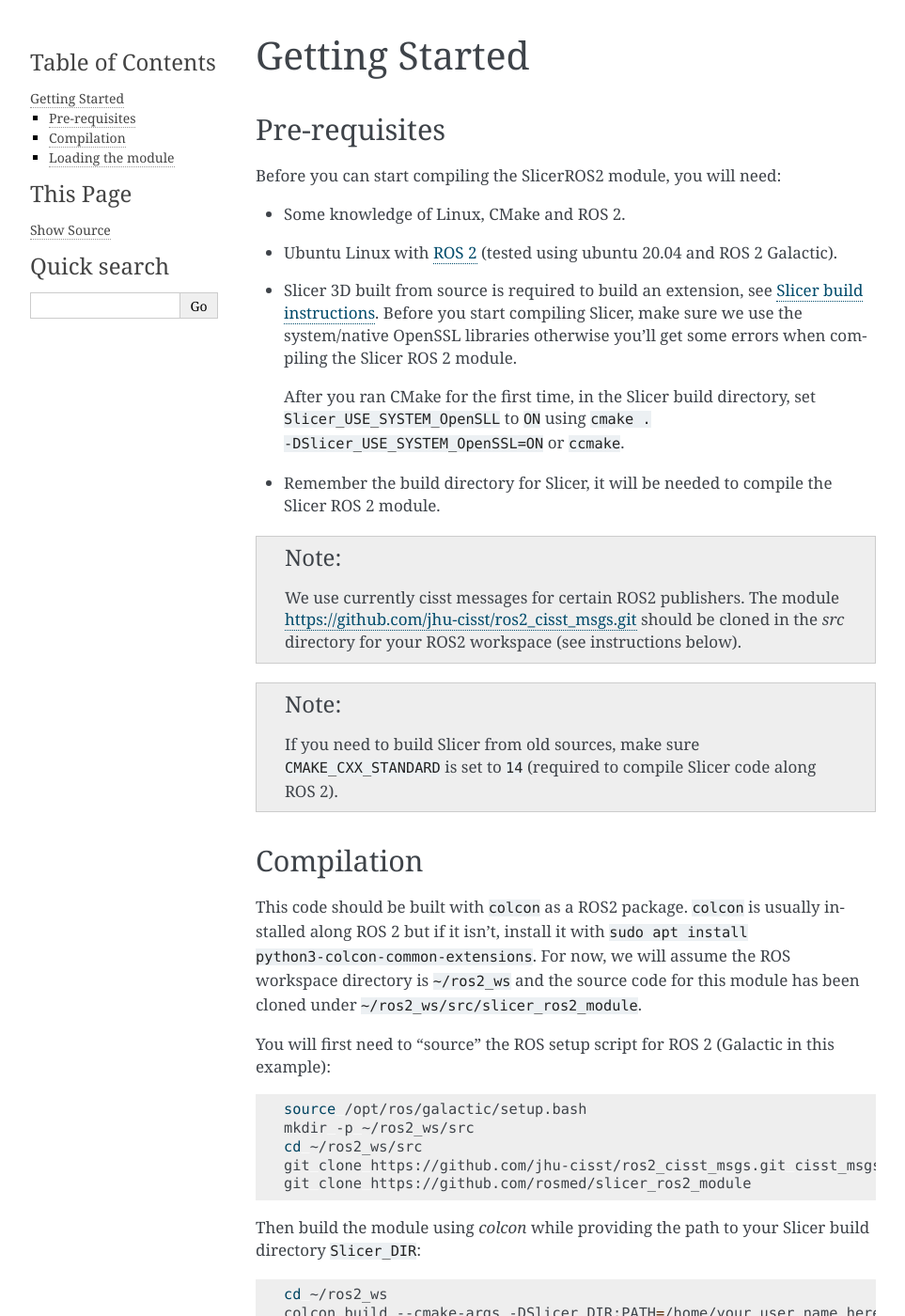
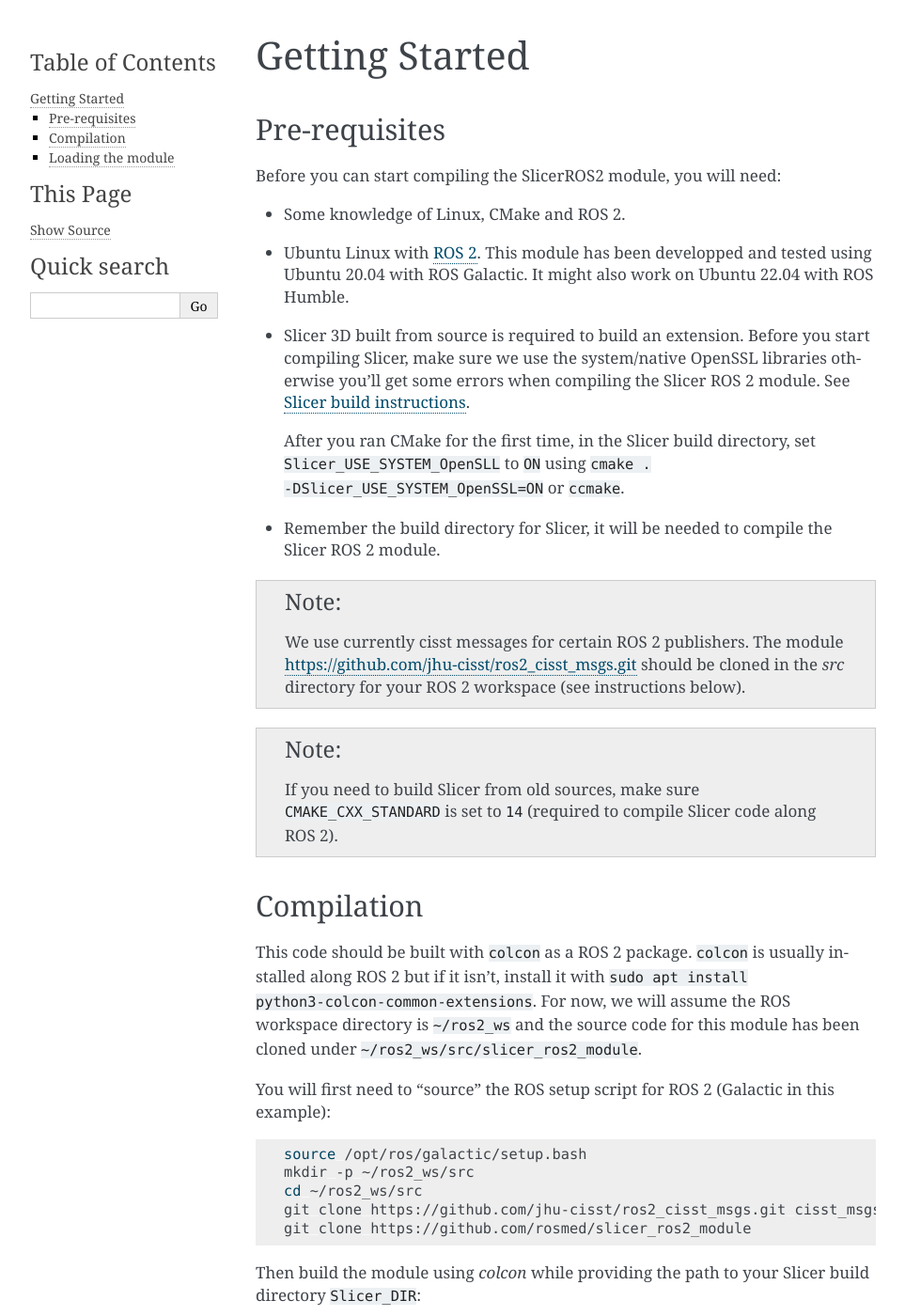
Before and after one commit to rosmed/slicer_ros2_module, a Sphinx documentation site: the page built from docs/pages/getting-started.rst, in a window 1280 px wide and 1400 px high. Shown: the whole window at 94% size, without its empty margins (148-1111 px from the left). Built offline with Sphinx 7.4.7, drawn with Linux system fonts in a browser that asks for light colours.

Commit message:
doc: work in progress

```diff
--- a/docs/pages/getting-started.rst
+++ b/docs/pages/getting-started.rst
@@ -10,14 +10,15 @@
 Before you can start compiling the SlicerROS2 module, you will need:
 
 * Some knowledge of Linux, CMake and ROS 2.
-* Ubuntu Linux with `ROS 2 <https://www.ros.org>`_ (tested using
-  ubuntu 20.04 and ROS 2 Galactic).
-* Slicer 3D built from source is required to build an extension, see
-  `Slicer build instructions
-  <https://slicer.readthedocs.io/en/latest/developer_guide/build_instructions/linux.html>`_.
+* Ubuntu Linux with `ROS 2 <https://www.ros.org>`_.  This module has
+  been developped and tested using Ubuntu 20.04 with ROS Galactic.  It
+  might also work on Ubuntu 22.04 with ROS Humble.
+* Slicer 3D built from source is required to build an extension.
   Before you start compiling Slicer, make sure we use the
   system/native OpenSSL libraries otherwise you'll get some errors
-  when compiling the Slicer ROS 2 module.
+  when compiling the Slicer ROS 2 module.  See `Slicer build
+  instructions
+  <https://slicer.readthedocs.io/en/latest/developer_guide/build_instructions/linux.html>`_.
 
   After you ran CMake for the first time, in the Slicer build directory, set
   ``Slicer_USE_SYSTEM_OpenSLL`` to ``ON`` using ``cmake
@@ -26,10 +27,11 @@
 * Remember the build directory for Slicer, it will be needed to
   compile the Slicer ROS 2 module.
 
-.. note:: We use currently cisst messages for certain ROS2 publishers.
-  The module https://github.com/jhu-cisst/ros2_cisst_msgs.git should
-  be cloned in the `src` directory for your ROS2 workspace
-  (see instructions below).
+.. note:: We use currently cisst messages for certain ROS 2
+  publishers.  The module
+  https://github.com/jhu-cisst/ros2_cisst_msgs.git should be cloned in
+  the `src` directory for your ROS 2 workspace (see instructions
+  below).
 
 .. note:: If you need to build Slicer from old sources, make sure
   ``CMAKE_CXX_STANDARD`` is set to ``14`` (required to compile Slicer
@@ -39,7 +41,7 @@
 Compilation
 ===========
 
-This code should be built with ``colcon`` as a ROS2 package.
+This code should be built with ``colcon`` as a ROS 2 package.
 ``colcon`` is usually installed along ROS 2 but if it isn't, install
 it with ``sudo apt install python3-colcon-common-extensions``.  For
 now, we will assume the ROS workspace directory is ``~/ros2_ws`` and
```
Also changed, not shown: docs/pages/limitations.rst (+25 -7 lines), docs/pages/mrml-ros-nodes.rst (+82 -28 lines), docs/pages/robot-visualization.rst (+5 -5 lines).
